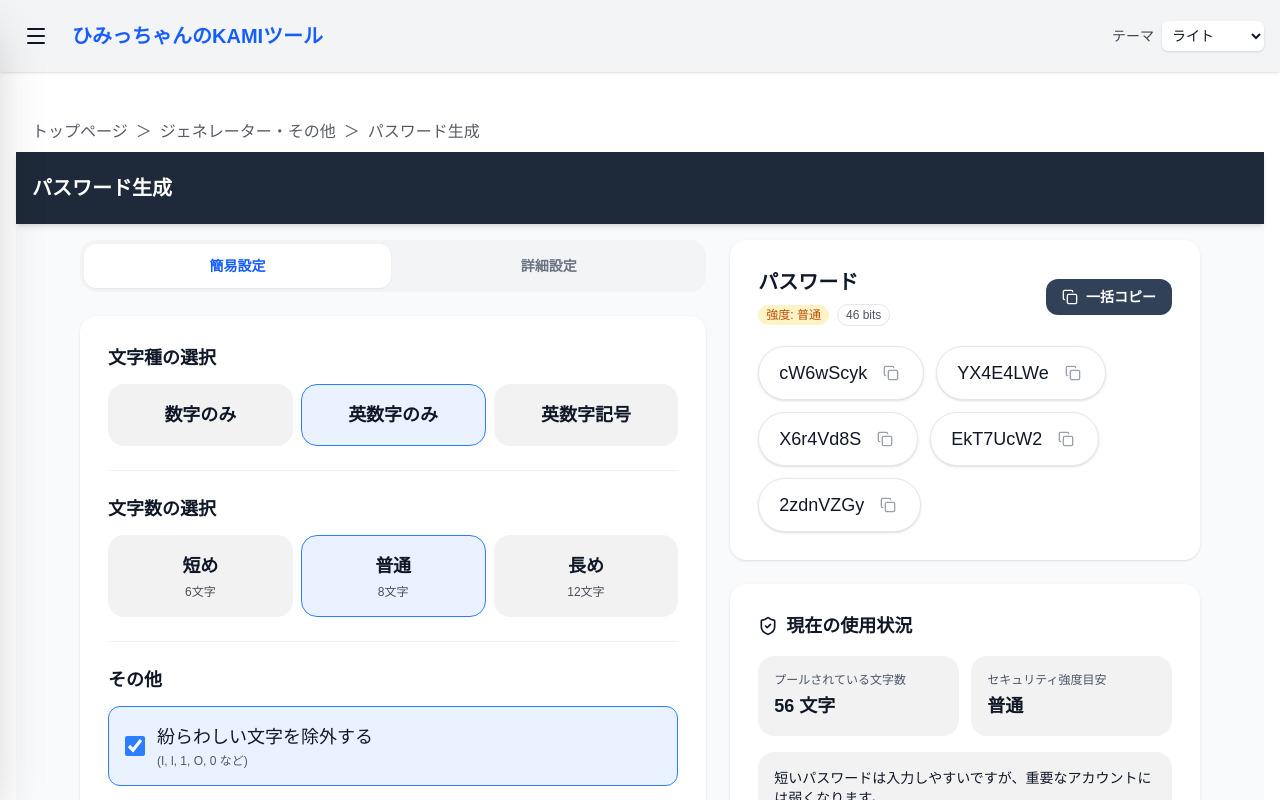
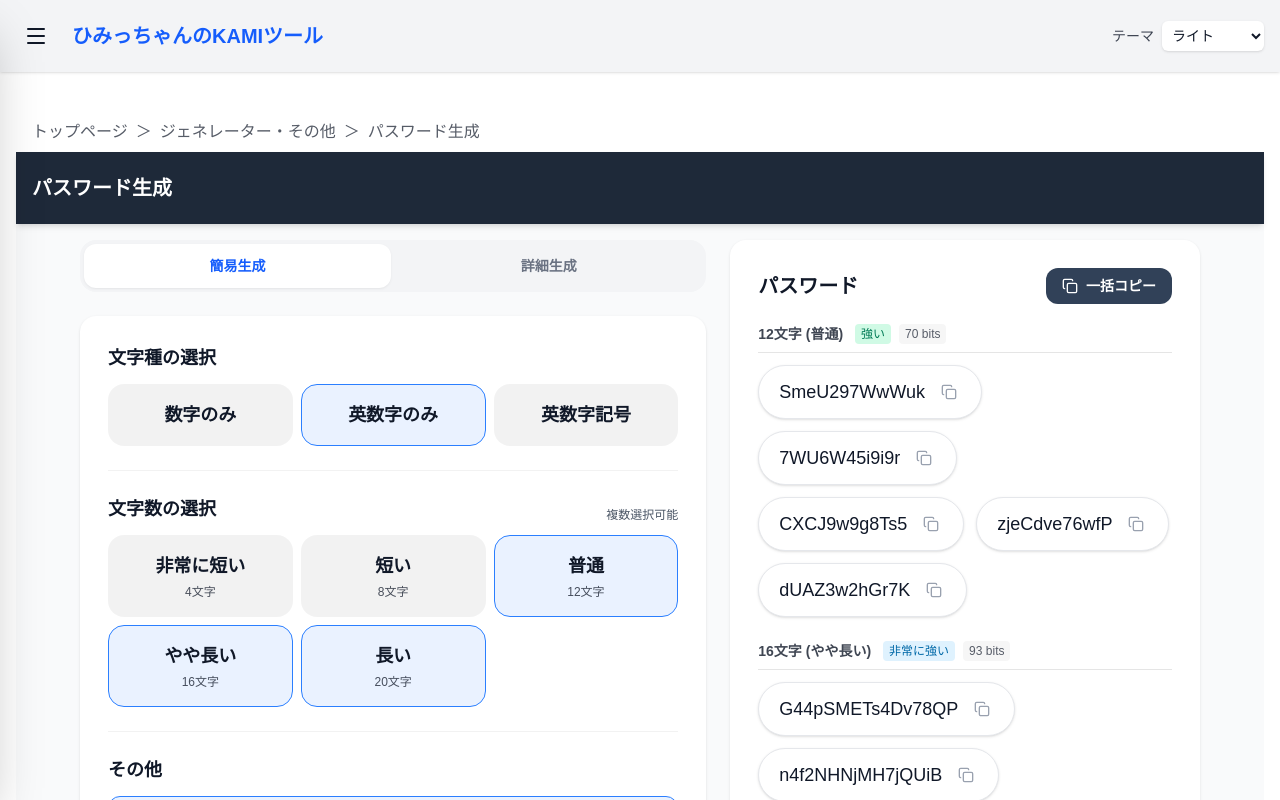
Before and after one commit to himitu-da/himitu-tool, a Next.js app: page /tool/password-generator in a window 1280 px wide. Shown: the top 800 px of the page. Built offline with nearby package versions, Linux system fonts and the light colour scheme.

Commit message:
feat: パスワード生成のバージョンを2.3.0に更新し、簡易・詳細生成モードの分離、UIの全面刷新、生成文字数の複数選択対応、文字カスタム機能を追加

```diff
--- a/src/app/password-generator/page.tsx
+++ b/src/app/password-generator/page.tsx
@@ -16,6 +16,14 @@ const AMBIGUOUS = "O0oIl1|`'\"";
 const LENGTH_OPTIONS = [4, 6, 8, 10, 12, 14, 16, 20, 24, 28, 32, 36, 40, 48, 64, 128];
 const COUNT_OPTIONS = [1, 5, 10, 20, 50, 100];
 
+const SIMPLE_LENGTH_OPTIONS = [
+  { id: 4, label: "非常に短い", sub: "4文字" },
+  { id: 8, label: "短い", sub: "8文字" },
+  { id: 12, label: "普通", sub: "12文字" },
+  { id: 16, label: "やや長い", sub: "16文字" },
+  { id: 20, label: "長い", sub: "20文字" },
+];
+
 type SettingMode = "simple" | "detailed";
 type SimplePatternId = "numbers" | "alphanumeric" | "symbols";
 type StrengthLevel = "weak" | "fair" | "strong" | "excellent";
@@ -29,22 +37,26 @@ type GeneratorSettings = {
   includeSymbols: boolean;
   excludeAmbiguous: boolean;
   ensureEverySet: boolean;
+  distribution: "proportional" | "equal";
   charset: string;
   isCharsetEdited: boolean;
 };
 
 type SimpleSettings = {
   pattern: SimplePatternId;
-  lengthType: 6 | 8 | 12;
+  selectedLengths: number[];
   excludeAmbiguous: boolean;
+  distribution: "proportional" | "equal";
 };
 
 type GeneratedItem = {
   id: string;
   value: string;
+  length: number;
   entropy: number;
   strength: StrengthLevel;
   detail: string;
+  label?: string;
 };
 
 function clamp(value: number, min: number, max: number) {
@@ -154,6 +166,7 @@ const DEFAULT_SETTINGS: GeneratorSettings = {
   includeSymbols: false,
   excludeAmbiguous: true,
   ensureEverySet: true,
+  distribution: "proportional",
   charset: "",
   isCharsetEdited: false,
 };
@@ -175,11 +188,26 @@ function generateRandomBatch(settings: GeneratorSettings) {
   let attempts = 0;
   const limit = Math.max(1000, settings.count * 100);
 
+  let buckets: string[] = [];
+  if (settings.distribution === "equal") {
+    const b1 = chars.split('').filter(c => LOWERCASE.includes(c)).join('');
+    const b2 = chars.split('').filter(c => UPPERCASE.includes(c)).join('');
+    const b3 = chars.split('').filter(c => NUMBERS.includes(c)).join('');
+    const b4 = chars.split('').filter(c => SYMBOLS.includes(c)).join('');
+    const b5 = chars.split('').filter(c => !LOWERCASE.includes(c) && !UPPERCASE.includes(c) && !NUMBERS.includes(c) && !SYMBOLS.includes(c)).join('');
+    buckets = [b1, b2, b3, b4, b5].filter(b => b.length > 0);
+  }
+
   while (results.length < settings.count && attempts < limit) {
     attempts++;
     let pwd = "";
     for (let i = 0; i < settings.length; i++) {
+        if (settings.distribution === "equal" && buckets.length > 0) {
+            const bucket = buckets[randomInt(buckets.length)];
+            pwd += pickRandomChar(bucket);
+        } else {
             pwd += pickRandomChar(chars);
+        }
     }
 
     if (!settings.isCharsetEdited && settings.ensureEverySet) {
@@ -196,6 +224,7 @@ function generateRandomBatch(settings: GeneratorSettings) {
       results.push({
         id: createId(),
         value: pwd,
+        length: settings.length,
         entropy,
         strength,
         detail: `${chars.length} 種類の文字から構成`,
@@ -204,7 +233,7 @@ function generateRandomBatch(settings: GeneratorSettings) {
   }
 
   if (results.length < settings.count) {
-    throw new Error("条件が厳しすぎるか、十分な数の一意な結果を生成できませんでした。");
+    throw new Error(`【長さ: ${settings.length}文字】条件が厳しすぎるか、十分な数の一意な結果を生成できませんでした。パスワード長を増やすなどしてください。`);
   }
   return results;
 }
@@ -216,8 +245,9 @@ export default function PasswordGeneratorPage() {
 
   const [simpleSettings, setSimpleSettings] = useState<SimpleSettings>({
     pattern: "alphanumeric",
-    lengthType: 8,
+    selectedLengths: [12, 16, 20],
     excludeAmbiguous: true,
+    distribution: "equal",
   });
 
   const [settings, setSettings] = useState<GeneratorSettings>(() => {
@@ -267,6 +297,18 @@ export default function PasswordGeneratorPage() {
     });
   };
 
+  const toggleChar = (c: string) => {
+    setSettings((prev) => {
+      let newCharset = prev.charset;
+      if (newCharset.includes(c)) {
+        newCharset = newCharset.replace(c, '');
+      } else {
+        newCharset += c;
+      }
+      return { ...prev, charset: newCharset, isCharsetEdited: true };
+    });
+  };
+
   const updateSimple = <K extends keyof SimpleSettings>(key: K, value: SimpleSettings[K]) => {
     setSimpleSettings((prev) => {
       const next = { ...prev, [key]: value };
@@ -277,15 +319,24 @@ export default function PasswordGeneratorPage() {
 
   const generate = (mode: SettingMode = settingMode, currentSimple = simpleSettings, currentDetailed = settings) => {
     try {
-      let runSettings: GeneratorSettings;
+      if (mode === "simple") {
+        let allResults: GeneratedItem[] = [];
 
-      if (mode === "simple") {
+        if (currentSimple.selectedLengths.length === 0) {
+           setResults([]);
+           setError("");
+           return;
+        }
+
+        // 選択された数のパスワード長ごとに生成する
+        for (const lenId of currentSimple.selectedLengths) {
           const next: GeneratorSettings = {
             ...DEFAULT_SETTINGS,
-          length: currentSimple.lengthType,
+            length: lenId,
             count: 5,
             excludeAmbiguous: currentSimple.excludeAmbiguous,
             ensureEverySet: true,
+            distribution: currentSimple.distribution,
             isCharsetEdited: false,
           };
 
@@ -316,15 +367,30 @@ export default function PasswordGeneratorPage() {
           }
           next.charset = uniqueChars(pool);
 
-        runSettings = next;
-      } else {
-        runSettings = currentDetailed;
+          const batchLabel = SIMPLE_LENGTH_OPTIONS.find(o => o.id === lenId)?.label || "";
+          const batchResults = generateRandomBatch(next);
+
+          batchResults.forEach(item => {
+             item.label = `${lenId}文字 (${batchLabel})`;
+          });
+
+          allResults = allResults.concat(batchResults);
         }
 
-      const nextResults = generateRandomBatch(runSettings);
+        setResults(allResults);
+        setError("");
+        setCopiedMessage("");
+
+      } else {
+        // 詳細設定の生成
+        const nextResults = generateRandomBatch(currentDetailed);
+        nextResults.forEach(item => {
+            item.label = `${currentDetailed.length}文字`;
+        });
         setResults(nextResults);
         setError("");
         setCopiedMessage("");
+      }
     } catch (generationError) {
       setResults([]);
       setError(generationError instanceof Error ? generationError.message : "生成に失敗しました。");
@@ -354,6 +420,40 @@ export default function PasswordGeneratorPage() {
     }
   };
 
+  const CharsetButtons = ({ source, label }: { source: string, label: string }) => {
+    return (
+      <div className="mt-3 p-3 bg-black/5 dark:bg-white/5 rounded-xl border border-black/10 dark:border-white/10">
+        <div className={`text-xs font-semibold mb-2 ${mutedTextCls}`}>{label}のカスタマイズ</div>
+        <div className="flex flex-wrap gap-1.5">
+          {source.split('').map(c => {
+            const isActive = settings.charset.includes(c);
+            return (
+              <button
+                key={c}
+                type="button"
+                onClick={() => toggleChar(c)}
+                className={`w-9 h-9 flex items-center justify-center rounded-lg font-mono text-sm sm:text-base outline-none transition-all ${
+                  isActive
+                  ? 'bg-blue-500 text-white shadow-sm font-bold scale-100'
+                  : 'bg-transparent text-gray-500 hover:bg-black/10 dark:hover:bg-white/10 scale-[0.98]'
+                }`}
+              >
+                {c}
+              </button>
+            )
+          })}
+        </div>
+      </div>
+    );
+  };
+
+  const groupedResults = results.reduce((acc, item) => {
+     const key = item.label || `${item.length}文字`;
+     if (!acc[key]) acc[key] = [];
+     acc[key].push(item);
+     return acc;
+  }, {} as Record<string, GeneratedItem[]>);
+
   return (
     <ToolPageLayout title="パスワード生成" maxWidth="6xl">
       <div className="grid gap-6 xl:grid-cols-[minmax(0,1.2fr)_minmax(340px,0.9fr)] items-start">
@@ -370,7 +470,7 @@ export default function PasswordGeneratorPage() {
               }}
               className={`flex-1 rounded-xl py-3 text-sm font-semibold transition-all ${settingMode === "simple" ? 'bg-white dark:bg-zinc-800 shadow shadow-black/5 dark:shadow-black/20 text-blue-600 dark:text-blue-400' : 'text-gray-500 dark:text-gray-400 hover:text-gray-800 dark:hover:text-gray-200 hover:bg-black/5 dark:hover:bg-white/5'}`}
             >
-              簡易設定
+              簡易生成
             </button>
             <button
               type="button"
@@ -380,7 +480,7 @@ export default function PasswordGeneratorPage() {
               }}
               className={`flex-1 rounded-xl py-3 text-sm font-semibold transition-all ${settingMode === "detailed" ? 'bg-white dark:bg-zinc-800 shadow shadow-black/5 dark:shadow-black/20 text-blue-600 dark:text-blue-400' : 'text-gray-500 dark:text-gray-400 hover:text-gray-800 dark:hover:text-gray-200 hover:bg-black/5 dark:hover:bg-white/5'}`}
             >
-              詳細設定
+              詳細生成
             </button>
           </div>
 
@@ -409,23 +509,35 @@ export default function PasswordGeneratorPage() {
               <hr className="border-black/5 dark:border-white/5" />
 
               <div className="space-y-3">
+                <div className="flex justify-between items-end">
                   <h2 className="text-lg font-semibold">文字数の選択</h2>
+                  <span className={`text-xs ${mutedTextCls}`}>複数選択可能</span>
+                </div>
                 <div className="grid gap-2 sm:grid-cols-3">
-                  {[
-                    { id: 6, label: "短め", sub: "6文字" },
-                    { id: 8, label: "普通", sub: "8文字" },
-                    { id: 12, label: "長め", sub: "12文字" },
-                  ].map((len) => (
+                  {SIMPLE_LENGTH_OPTIONS.map((len) => {
+                    const isActive = simpleSettings.selectedLengths.includes(len.id);
+                    return (
                       <button
                         key={len.id}
                         type="button"
-                      onClick={() => updateSimple('lengthType', len.id as 6|8|12)}
-                      className={`rounded-2xl p-4 text-center transition-colors border ${simpleSettings.lengthType === len.id ? 'border-blue-500 bg-blue-500/10' : `border-transparent bg-black/5 dark:bg-white/5 hover:bg-black/10 dark:hover:bg-white/10`}`}
+                        onClick={() => {
+                           const current = simpleSettings.selectedLengths;
+                           let nextLengths;
+                           if (current.includes(len.id)) {
+                             nextLengths = current.filter(id => id !== len.id);
+                             if (nextLengths.length === 0) nextLengths = [len.id];
+                           } else {
+                             nextLengths = [...current, len.id].sort((a,b) => a - b);
+                           }
+                           updateSimple('selectedLengths', nextLengths);
+                        }}
+                        className={`rounded-2xl p-4 text-center transition-colors border ${isActive ? 'border-blue-500 bg-blue-500/10' : `border-transparent bg-black/5 dark:bg-white/5 hover:bg-black/10 dark:hover:bg-white/10`}`}
                       >
                         <div className="font-semibold">{len.label}</div>
                         <div className="text-xs mt-1 opacity-75">{len.sub}</div>
                       </button>
-                  ))}
+                    )
+                  })}
                 </div>
               </div>
 
@@ -457,7 +569,7 @@ export default function PasswordGeneratorPage() {
               <div className="space-y-4">
                  <div>
                     <h2 className="text-lg font-semibold">1. 使用する文字</h2>
-                    <p className={`text-sm mt-1 mb-3 ${mutedTextCls}`}>チェックボックスでオンオフを切り替えるか、テキストフィールドから直接編集できます。</p>
+                    <p className={`text-sm mt-1 mb-3 ${mutedTextCls}`}>下のボタンをタップして特定の文字だけを除外・追加したり、テキストフィールドから直接編集できます。</p>
                  </div>
 
                  <div className="grid gap-3 sm:grid-cols-2">
@@ -479,7 +591,14 @@ export default function PasswordGeneratorPage() {
                    </label>
                  </div>
 
-                 <div className="pt-2 space-y-3">
+                 <div className="pt-2">
+                   {settings.includeLowercase && <CharsetButtons source={LOWERCASE} label="英小文字" />}
+                   {settings.includeUppercase && <CharsetButtons source={UPPERCASE} label="英大文字" />}
+                   {settings.includeNumbers && <CharsetButtons source={NUMBERS} label="数字" />}
+                   {settings.includeSymbols && <CharsetButtons source={SYMBOLS} label="記号" />}
+                 </div>
+
+                 <div className="pt-4 space-y-3 border-t border-black/5 dark:border-white/5">
                    <label className={`flex items-center gap-3 rounded-xl p-3 cursor-pointer transition-colors border ${settings.excludeAmbiguous ? 'border-blue-500 bg-blue-500/10' : 'border-transparent bg-black/5 dark:bg-white/5'}`}>
                      <input type="checkbox" checked={settings.excludeAmbiguous} onChange={(event) => updateSetting("excludeAmbiguous", event.target.checked)} className={`h-4 w-4 ${accentCls}`} />
                      <span className="font-medium text-sm">紛らわしい文字を除外 (I, l, 1, O, 0 など)</span>
@@ -488,11 +607,15 @@ export default function PasswordGeneratorPage() {
                      <input type="checkbox" checked={settings.ensureEverySet} onChange={(event) => updateSetting("ensureEverySet", event.target.checked)} className={`h-4 w-4 ${accentCls}`} />
                      <span className="font-medium text-sm">有効な文字種を少なくとも1文字ずつ含める</span>
                    </label>
+                   <label className={`flex items-center gap-3 rounded-xl p-3 cursor-pointer transition-colors border ${settings.distribution === 'equal' ? 'border-blue-500 bg-blue-500/10' : 'border-transparent bg-black/5 dark:bg-white/5'}`}>
+                     <input type="checkbox" checked={settings.distribution === 'equal'} onChange={(event) => updateSetting("distribution", event.target.checked ? "equal" : "proportional")} className={`h-4 w-4 ${accentCls}`} />
+                     <span className="font-medium text-sm">文字種が均等な割合で出現するようにする</span>
+                   </label>
                  </div>
 
-                 <div className="space-y-2 mt-4 pt-4">
+                 <div className="space-y-2 mt-4 pt-4 border-t border-black/5 dark:border-white/5">
                    <div className="flex justify-between items-end">
-                     <label className="text-sm font-semibold">生成に使われる文字一覧</label>
+                     <label className="text-sm font-semibold">生成に使われる文字コード全体</label>
                      {settings.isCharsetEdited && (
                        <span className="text-xs text-amber-500 font-bold px-2 py-0.5 rounded bg-amber-500/20">カスタム編集中</span>
                      )}
@@ -610,7 +733,7 @@ export default function PasswordGeneratorPage() {
             <div className="flex items-center justify-between">
               <div>
                 <h2 className="text-xl font-bold">パスワード</h2>
-                {results.length > 0 && (
+                {results.length > 0 && settingMode === "detailed" && (
                   <div className="flex items-center gap-2 mt-2">
                     <span className={`rounded-full px-2 py-0.5 text-xs font-medium ${strengthBadge(results[0].strength, theme)}`}>
                       強度: {strengthLabel(results[0].strength)}
@@ -634,8 +757,25 @@ export default function PasswordGeneratorPage() {
               </div>
             </div>
 
+            <div className="space-y-6">
+              {Object.keys(groupedResults).length > 0 ? Object.entries(groupedResults).map(([groupLabel, items]) => (
+                <div key={groupLabel} className="space-y-3">
+                  {/* 見出し (長さ・文字数ごと) */}
+                  <div className="flex items-center gap-3 border-b border-black/10 dark:border-white/10 pb-2 mb-3">
+                     <h3 className="text-sm font-bold opacity-80">{groupLabel}</h3>
+                     {settingMode === "simple" && items[0] && (
+                        <div className="flex items-center gap-2 text-xs">
+                           <span className={`px-1.5 py-0.5 rounded ${strengthBadge(items[0].strength, theme)}`}>
+                             {strengthLabel(items[0].strength)}
+                           </span>
+                           <span className="px-1.5 py-0.5 rounded bg-black/5 dark:bg-white/5 opacity-70">
+                             {Math.round(items[0].entropy)} bits
+                           </span>
+                        </div>
+                     )}
+                  </div>
                   <div className="flex flex-wrap gap-3">
-              {results.length > 0 ? results.map((item) => (
+                    {items.map((item) => (
                       <div
                         key={item.id}
                         className="flex items-center gap-3 px-5 py-3 rounded-full border border-gray-200 dark:border-gray-800 bg-white dark:bg-zinc-900 shadow-sm transition-colors hover:border-blue-500/50 cursor-pointer"
@@ -649,6 +789,9 @@ export default function PasswordGeneratorPage() {
                         >
                           <Copy size={16} />
                         </button>
+                      </div>
+                    ))}
+                  </div>
                 </div>
               )) : (
                 <div className={`p-8 w-full rounded-2xl text-center ${mutedTextCls} bg-black/5 dark:bg-white/5`}>
@@ -676,10 +819,15 @@ export default function PasswordGeneratorPage() {
                </div>
                <div className={`rounded-2xl p-4 text-sm bg-black/5 dark:bg-white/5`}>
                   <div className={`text-xs mb-1 ${mutedTextCls}`}>セキュリティ強度目安</div>
-                  <div className="font-bold text-lg">{strengthLabel(results[0]?.strength || "fair")}</div>
+                  <div className="font-bold text-sm">
+                    {settingMode === "simple" && simpleSettings.selectedLengths.length > 0
+                      ? `${strengthLabel(strengthFromEntropy(calculateEntropy(uniqueChars((simpleSettings.pattern === "numbers" ? NUMBERS : LOWERCASE + UPPERCASE + NUMBERS + (simpleSettings.pattern === "symbols" ? SYMBOLS : "")).split('').filter(c => !simpleSettings.excludeAmbiguous || !AMBIGUOUS.includes(c)).join('')).length, simpleSettings.selectedLengths[0])))} ~ ${strengthLabel(strengthFromEntropy(calculateEntropy(uniqueChars((simpleSettings.pattern === "numbers" ? NUMBERS : LOWERCASE + UPPERCASE + NUMBERS + (simpleSettings.pattern === "symbols" ? SYMBOLS : "")).split('').filter(c => !simpleSettings.excludeAmbiguous || !AMBIGUOUS.includes(c)).join('')).length, simpleSettings.selectedLengths[simpleSettings.selectedLengths.length - 1])))}`
+                      : strengthLabel(results[0]?.strength || "fair")
+                    }
                   </div>
                </div>
-            {(settingMode === "simple" ? simpleSettings.lengthType : settings.length) < 12 && (
+            </div>
+            {((settingMode === "simple" ? simpleSettings.selectedLengths[0] : settings.length) < 12) && (
               <div className={`rounded-2xl p-4 text-sm bg-black/5 dark:bg-white/5`}>短いパスワードは入力しやすいですが、重要なアカウントには弱くなります。</div>
             )}
             {!(settingMode === "simple" ? simpleSettings.pattern === "symbols" : settings.includeSymbols) && (
--- a/src/app/tool-versions.json
+++ b/src/app/tool-versions.json
@@ -701,9 +701,9 @@
     {
       "id": "password-generator",
       "title": "パスワード生成",
-      "version": "2.2.0",
+      "version": "2.3.0",
       "updatedAt": "2026-03-19",
-      "changeSummary": "Refine presets to patterns, simplify formats, add quick numeric selectors and UI enhancements",
+      "changeSummary": "簡易・詳細生成モードの分離と全面UI刷新、生成文字数の複数選択対応、文字カスタム機能追加",
       "history": [
         {
           "version": "1.0.0",
@@ -739,6 +739,11 @@
           "version": "2.2.0",
           "updatedAt": "2026-03-19",
           "summary": "Refine presets to patterns, simplify formats, add quick numeric selectors and UI enhancements"
+        },
+        {
+          "version": "2.3.0",
+          "updatedAt": "2026-03-19",
+          "summary": "簡易・詳細生成モードの分離と全面UI刷新、生成文字数の複数選択対応、文字カスタム機能追加"
         }
       ]
     },
```
Lines whose indentation alone changed are shown as unchanged.
